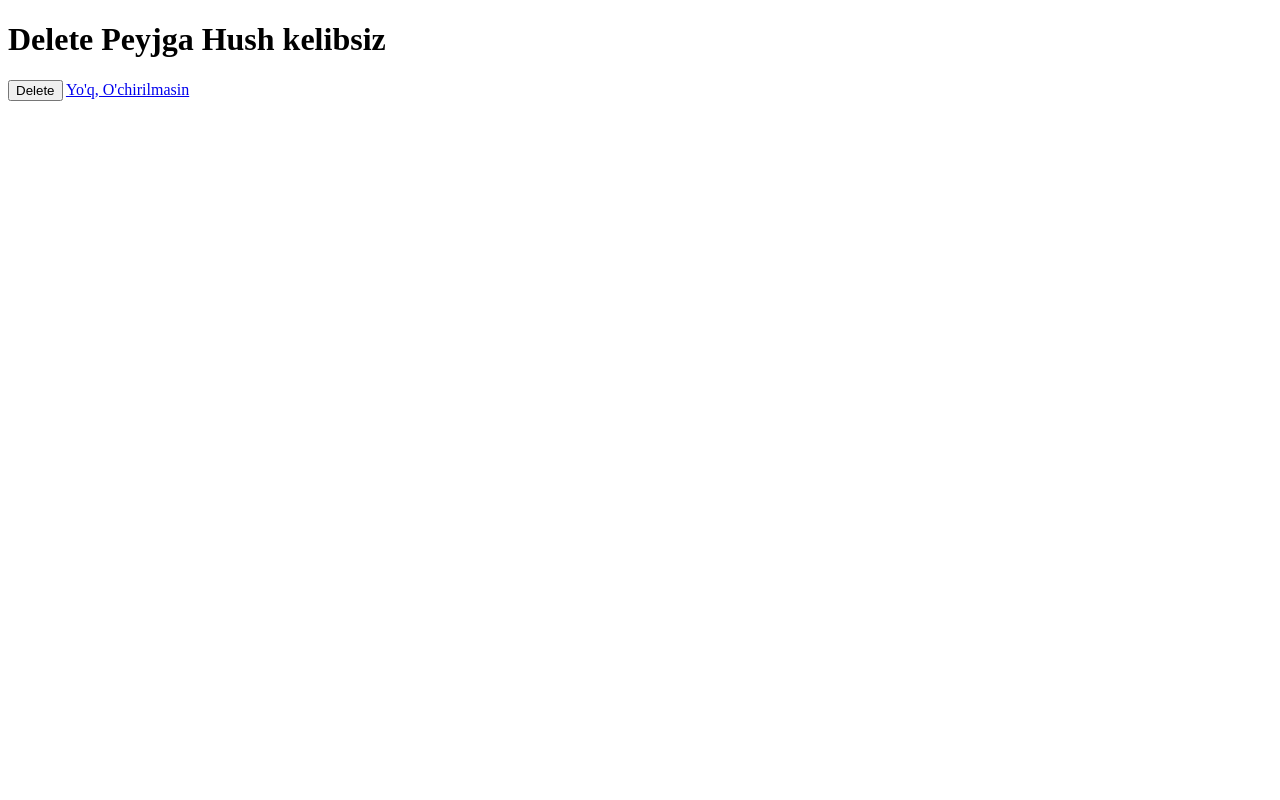
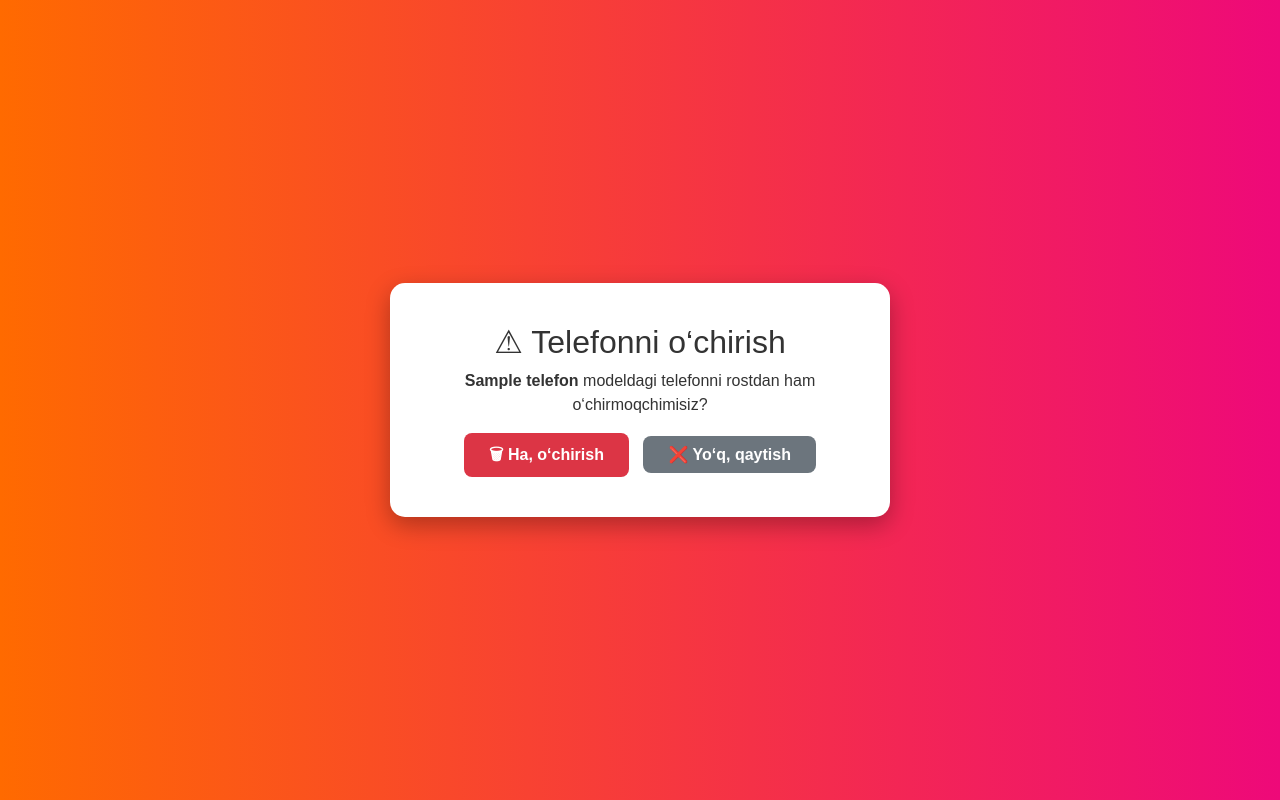
Before and after one commit to Dilmurod0930/Telefon_Bozor_Admin_Page, a Django app: page /telefon_delete/1/ in a window 1280 px wide. Run offline with Django 5.2, Linux system fonts and the light colour scheme; tables that the repository leaves empty hold one stand-in row (values such as "Sample post").

Commit message:
Prayekt  to'liq  tamomlandi

```diff
--- a/templates/telefon_html/telefon_delete.html
+++ b/templates/telefon_html/telefon_delete.html
@@ -1,15 +1,79 @@
 <!DOCTYPE html>
-<html lang="en">
+<html lang="uz">
 <head>
     <meta charset="UTF-8">
-    <title>Title</title>
+    <title>Telefonni o‘chirish</title>
+    <meta name="viewport" content="width=device-width, initial-scale=1">
+
+    <!-- Bootstrap 5 CSS -->
+    <link href="https://cdn.jsdelivr.net/npm/bootstrap@5.3.0/dist/css/bootstrap.min.css" rel="stylesheet">
+
+    <style>
+        body {
+            background: linear-gradient(to right, #ff6a00, #ee0979);
+            min-height: 100vh;
+            display: flex;
+            justify-content: center;
+            align-items: center;
+            font-family: Arial, sans-serif;
+            color: #fff;
+        }
+
+        .delete-card {
+            background-color: #fff;
+            color: #333;
+            padding: 40px;
+            border-radius: 15px;
+            box-shadow: 0 8px 25px rgba(0, 0, 0, 0.3);
+            text-align: center;
+            max-width: 500px;
+            width: 100%;
+        }
+
+        .delete-btn {
+            background-color: #dc3545;
+            border: none;
+            padding: 10px 25px;
+            font-weight: bold;
+            color: white;
+            border-radius: 8px;
+            transition: 0.3s;
+            margin-right: 10px;
+        }
+
+        .delete-btn:hover {
+            background-color: #c82333;
+        }
+
+        .cancel-btn {
+            background-color: #6c757d;
+            text-decoration: none;
+            padding: 10px 25px;
+            font-weight: bold;
+            color: white;
+            border-radius: 8px;
+            transition: 0.3s;
+        }
+
+        .cancel-btn:hover {
+            background-color: #5a6268;
+        }
+    </style>
 </head>
 <body>
-        <h1> Delete  Peyjga   Hush  kelibsiz</h1>
-        <form   method="POST">
-            {% csrf_token %}
-            <button type="submit">Delete</button>
-            <a href="{% url 'telefon_info' telefon.id %}"> Yo'q,  O'chirilmasin</a>
-        </form>
+
+<div class="delete-card">
+    <h2>⚠ Telefonni o‘chirish</h2>
+    <p><strong>{{ telefon.name }}</strong> modeldagi telefonni rostdan ham o‘chirmoqchimisiz?</p>
+
+    <form method="POST">
+        {% csrf_token %}
+        <button type="submit" class="delete-btn">🗑 Ha, o‘chirish</button>
+        <a href="{% url 'telefon_info' telefon.id %}" class="cancel-btn">❌ Yo‘q, qaytish</a>
+    </form>
+</div>
+
+<!-- Bootstrap JS -->
+<script src="https://cdn.jsdelivr.net/npm/bootstrap@5.3.0/dist/js/bootstrap.bundle.min.js"></script>
 </body>
 </html>
```
